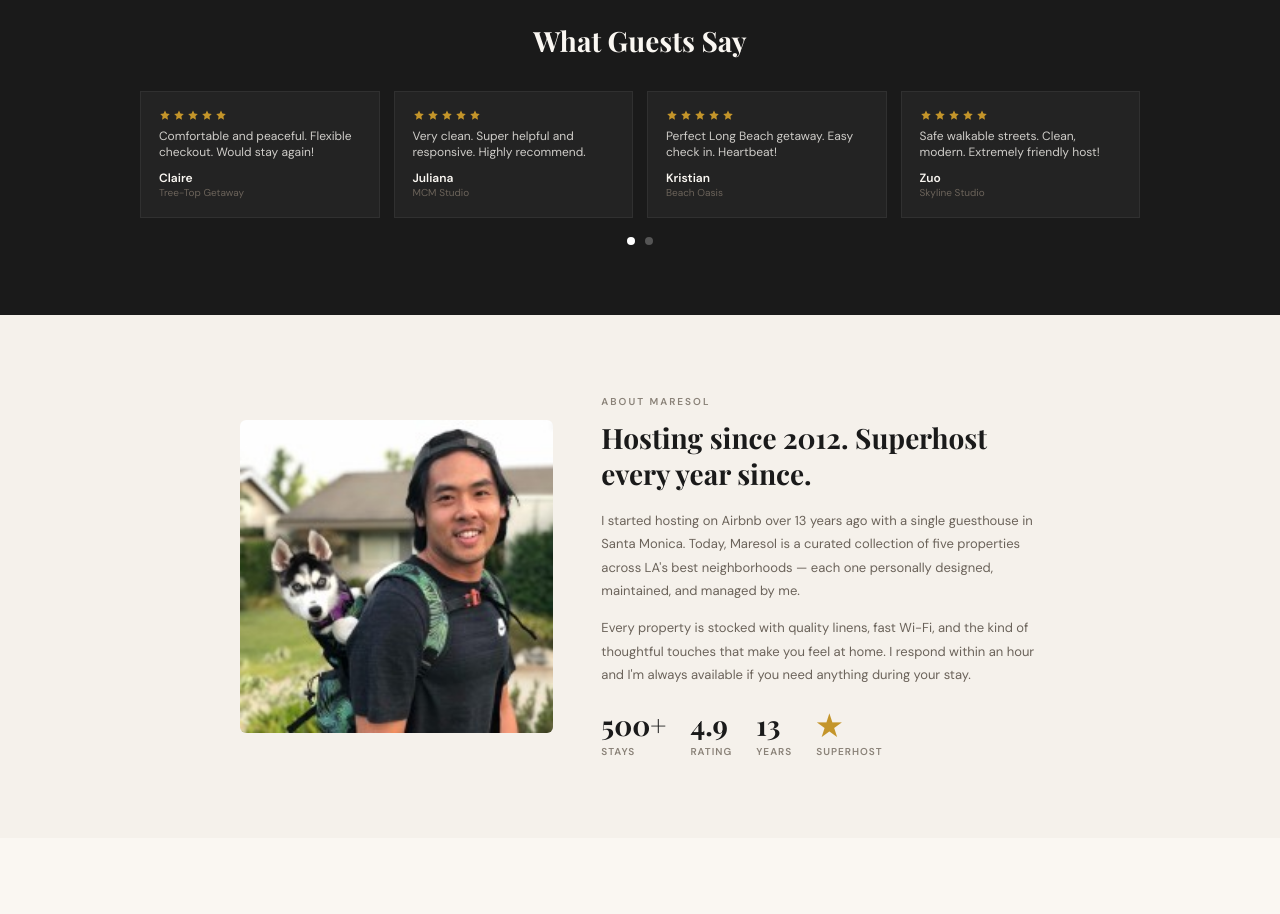
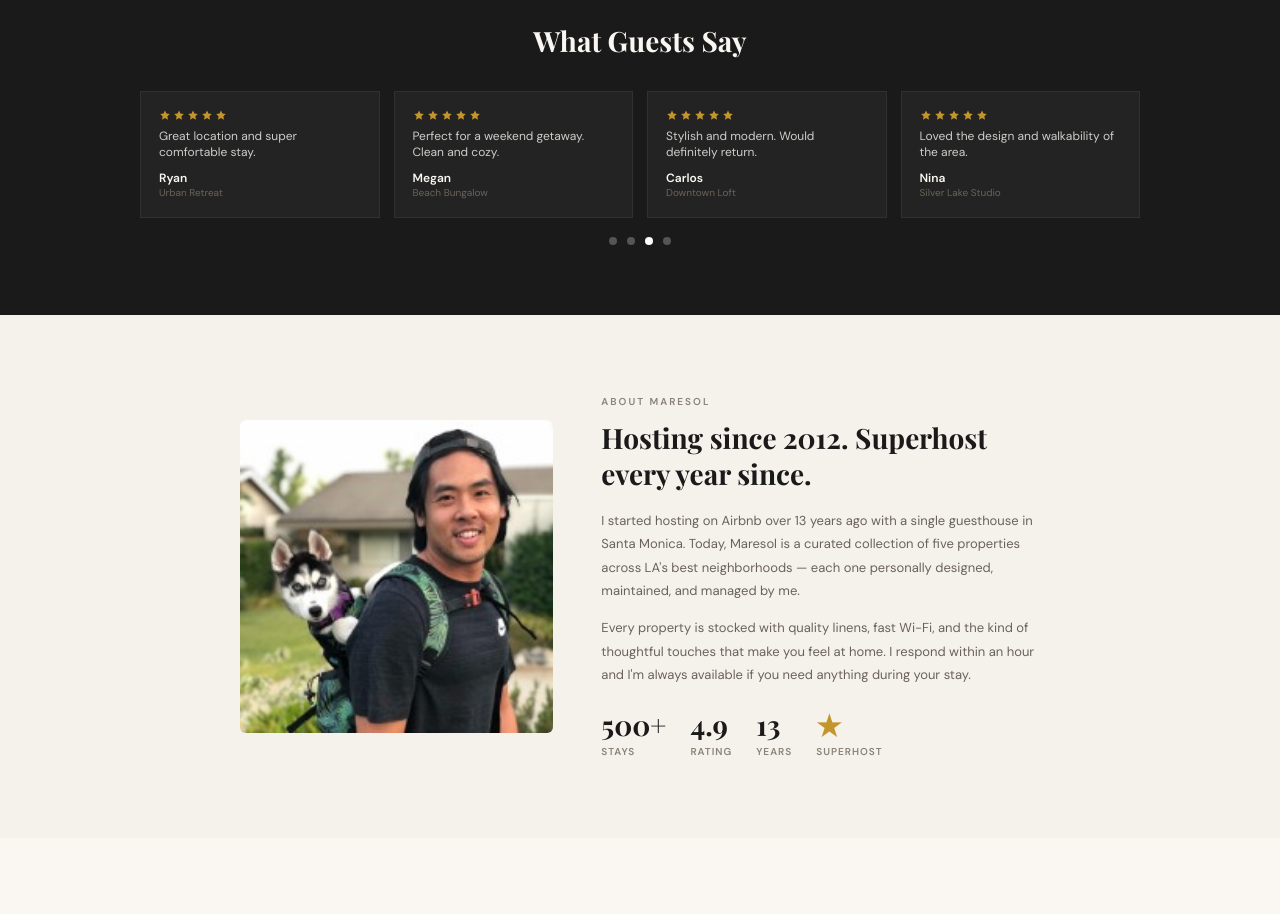
Before and after one commit to brans0me/maresol, a React (Vite) app: page / in a window 1280 px wide. Shown: the part 3600-4514 px from the top of the page. Built offline with nearby package versions, Linux system fonts and the light colour scheme.

Commit message:
add rotating reviews carousel

```diff
--- a/src/App.jsx
+++ b/src/App.jsx
@@ -39,7 +39,15 @@ var REVIEWS = [
   { name: "Mark", prop: "Silver Lake Loft", text: "Amazing location. Super stylish and very clean." },
   { name: "Ashley", prop: "Santa Monica Retreat", text: "Loved the beach vibe. Would absolutely stay again!" },
   { name: "David", prop: "Modern Studio", text: "Exactly as described. Smooth check-in process." },
-  { name: "Sophie", prop: "Coastal Escape", text: "Beautiful space. Great communication from host." }
+  { name: "Sophie", prop: "Coastal Escape", text: "Beautiful space. Great communication from host." },
+  { name: "Ryan", prop: "Urban Retreat", text: "Great location and super comfortable stay." },
+  { name: "Megan", prop: "Beach Bungalow", text: "Perfect for a weekend getaway. Clean and cozy." },
+  { name: "Carlos", prop: "Downtown Loft", text: "Stylish and modern. Would definitely return." },
+  { name: "Nina", prop: "Silver Lake Studio", text: "Loved the design and walkability of the area." },
+  { name: "Jake", prop: "Ocean View Stay", text: "Incredible views and very relaxing atmosphere." },
+  { name: "Emily", prop: "Cozy Studio", text: "Exactly what we needed. Simple and clean." },
+  { name: "Daniel", prop: "Modern Escape", text: "Great host and seamless experience." },
+  { name: "Lily", prop: "LA Hideaway", text: "Beautiful place. Felt like a boutique hotel." }
 ];
 
 
@@ -272,7 +280,6 @@ function ReviewsCarousel() {
   }
 
   useEffect(() => {
-    if (groups.length <= 1) return;
     const interval = setInterval(() => {
       setIndex((prev) => (prev + 1) % groups.length);
     }, 3000);
```
